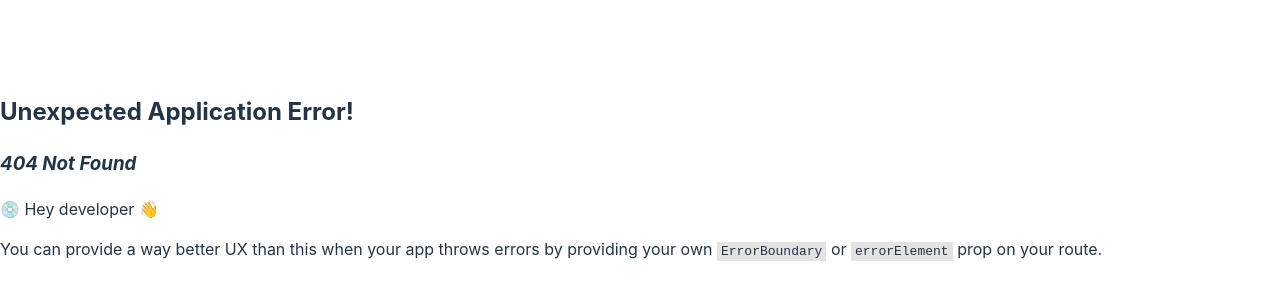
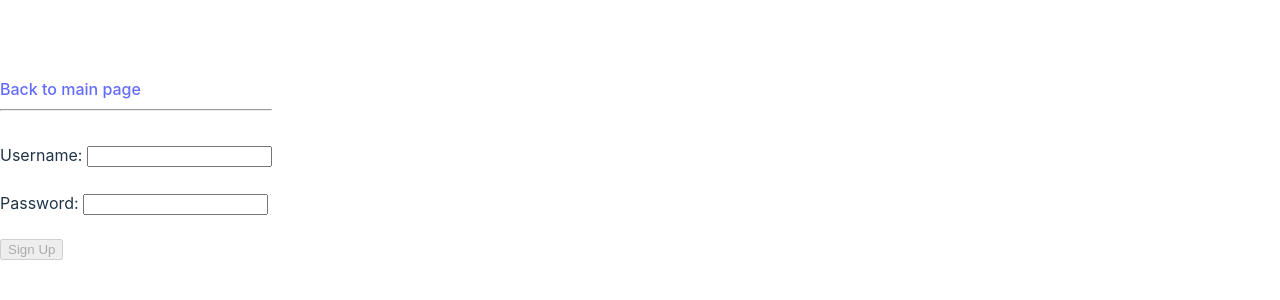
Before and after one commit to ScarLoCodes/CS618-Recipe-Sharing, a React (Vite) app: page /signup in a window 1280 px wide. Before the commit this address had no page. Shown: the part 224-524 px from the top of the page. Built offline with nearby package versions, Linux system fonts and the light colour scheme.

Commit message:
chore: sign up front end config

```diff
--- /dev/null
+++ b/src/api/users.js
@@ -0,0 +1,9 @@
+export const signup = async ({ username, password }) => {
+  const res = await fetch(`${import.meta.env.VITE_BACKEND_URL}/user/signup`, {
+    method: "POST",
+    headers: { "Content-Type": "application/json" },
+    body: JSON.stringify({ username, password }),
+  });
+  if (!res.ok) throw new Error("failed to sign up");
+  return await res.json();
+};
--- /dev/null
+++ b/src/components/Header.jsx
@@ -0,0 +1,8 @@
+import { Link } from "react-router-dom";
+export function Header() {
+  return (
+    <div>
+      <Link to="/signup">Sign Up</Link>
+    </div>
+  );
+}
--- a/src/Blog.jsx
+++ b/src/pages/Blog.jsx
@@ -1,9 +1,10 @@
-import { PostList } from "./components/PostList.jsx";
-import { CreatePost } from "./components/CreatePost.jsx";
-import { PostFilter } from "./components/PostFilter.jsx";
-import { PostSorting } from "./components/PostSorting.jsx";
+import { PostList } from "../components/PostList.jsx";
+import { CreatePost } from "../components/CreatePost.jsx";
+import { PostFilter } from "../components/PostFilter.jsx";
+import { PostSorting } from "../components/PostSorting.jsx";
+import { Header } from "../components/Header.jsx";
 import { useQuery } from "@tanstack/react-query";
-import { getPosts } from "./api/posts.js";
+import { getPosts } from "../api/posts.js";
 import { useState } from "react";
 export function Blog() {
   const [author, setAuthor] = useState("");
@@ -16,6 +17,11 @@ export function Blog() {
   const posts = postsQuery.data ?? [];
   return (
     <div style={{ padding: 8 }}>
+      <Header />
+      <br />
+      <hr />
+      <br />
+      <h1>Welcome to My Blog!</h1>
       <CreatePost />
       <br />
       <hr />
--- /dev/null
+++ b/src/pages/Signup.jsx
@@ -0,0 +1,53 @@
+import { useState } from "react";
+import { useMutation } from "@tanstack/react-query";
+import { useNavigate, Link } from "react-router-dom";
+import { signup } from "../api/users.js";
+export function Signup() {
+  const [username, setUsername] = useState("");
+  const [password, setPassword] = useState("");
+  const navigate = useNavigate();
+  const signupMutation = useMutation({
+    mutationFn: () => signup({ username, password }),
+    onSuccess: () => navigate("/login"),
+    onError: () => alert("failed to sign up!"),
+  });
+  const handleSubmit = (e) => {
+    e.preventDefault();
+    signupMutation.mutate();
+  };
+  return (
+    <form onSubmit={handleSubmit}>
+      <div>
+        <Link to="/">Back to main page</Link>
+        <hr />
+        <br />
+
+        <label htmlFor="create-username">Username: </label>
+        <input
+          type="text"
+          name="create-username"
+          id="create-username"
+          value={username}
+          onChange={(e) => setUsername(e.target.value)}
+        />
+      </div>
+      <br />
+      <div>
+        <label htmlFor="create-password">Password: </label>
+        <input
+          type="password"
+          name="create-password"
+          id="create-password"
+          value={password}
+          onChange={(e) => setPassword(e.target.value)}
+        />
+      </div>
+      <br />
+      <input
+        type="submit"
+        value={signupMutation.isPending ? "Signing up..." : "Sign Up"}
+        disabled={!username || !password || signupMutation.isPending}
+      />
+    </form>
+  );
+}
```
Also changed, not shown: src/App.jsx (+6 -1 lines).
